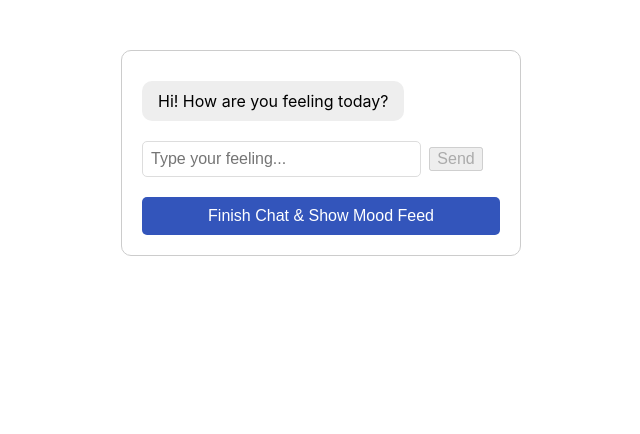
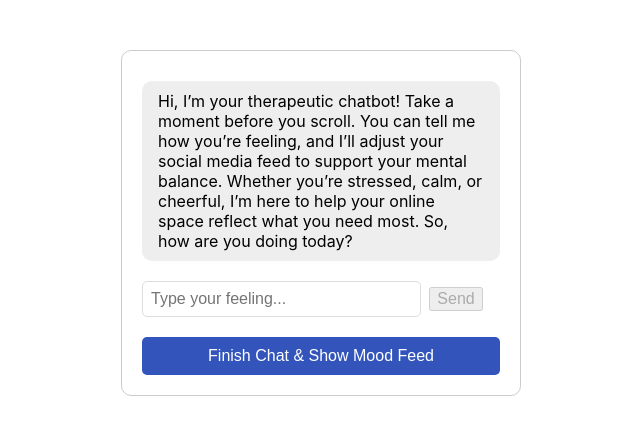
Before and after one commit to NoortjevanVelzen/therapeutic-chatbot, a React (Create React App) app in the folder frontend/: page / in a window 1280 px wide. Both pictures are taken after a click on the button "Get Started". Shown: the top 434 px of the page, without its empty margins (319-959 px from the left). Built offline with nearby package versions, Linux system fonts and the light colour scheme.

Commit message:
added explanation of therapeutic chatbot in chat window

```diff
--- a/frontend/src/components/ChatbotScreen.js
+++ b/frontend/src/components/ChatbotScreen.js
@@ -7,7 +7,7 @@ const BACKEND_URL = "http://localhost:5000";
 
 function ChatbotScreen({ onFinish }) {
   const [messages, setMessages] = useState([
-    { role: "assistant", content: "Hi! How are you feeling today?" },
+    { role: "assistant", content: "Hi, I’m your therapeutic chatbot! Take a moment before you scroll. You can tell me how you’re feeling, and I’ll adjust your social media feed to support your mental balance. Whether you’re stressed, calm, or cheerful, I’m here to help your online space reflect what you need most. So, how are you doing today?" },
   ]);
   const [input, setInput] = useState("");
   const [loading, setLoading] = useState(false);
```
Also changed, not shown: 2 other files (tests, documents, lock files or other folders).
